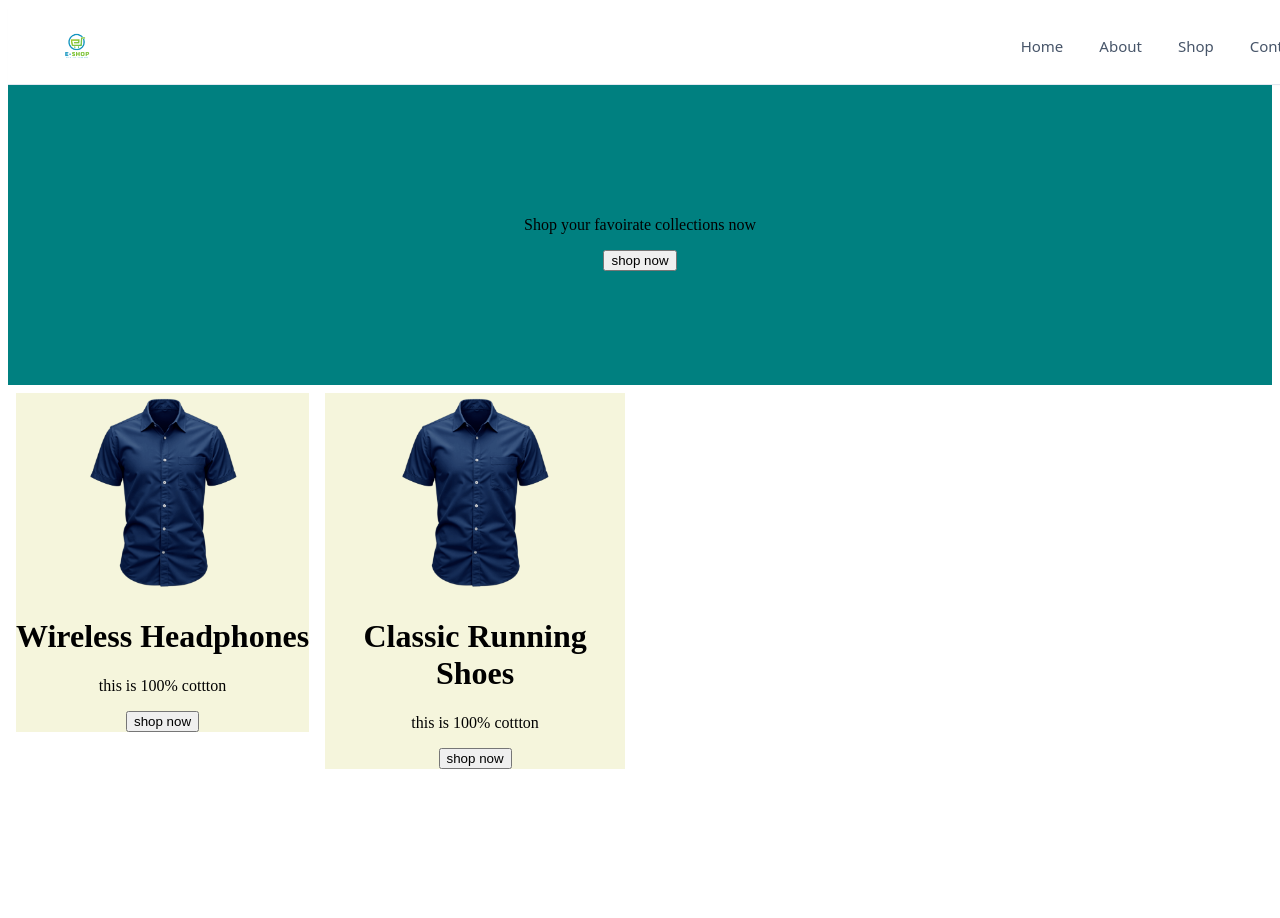
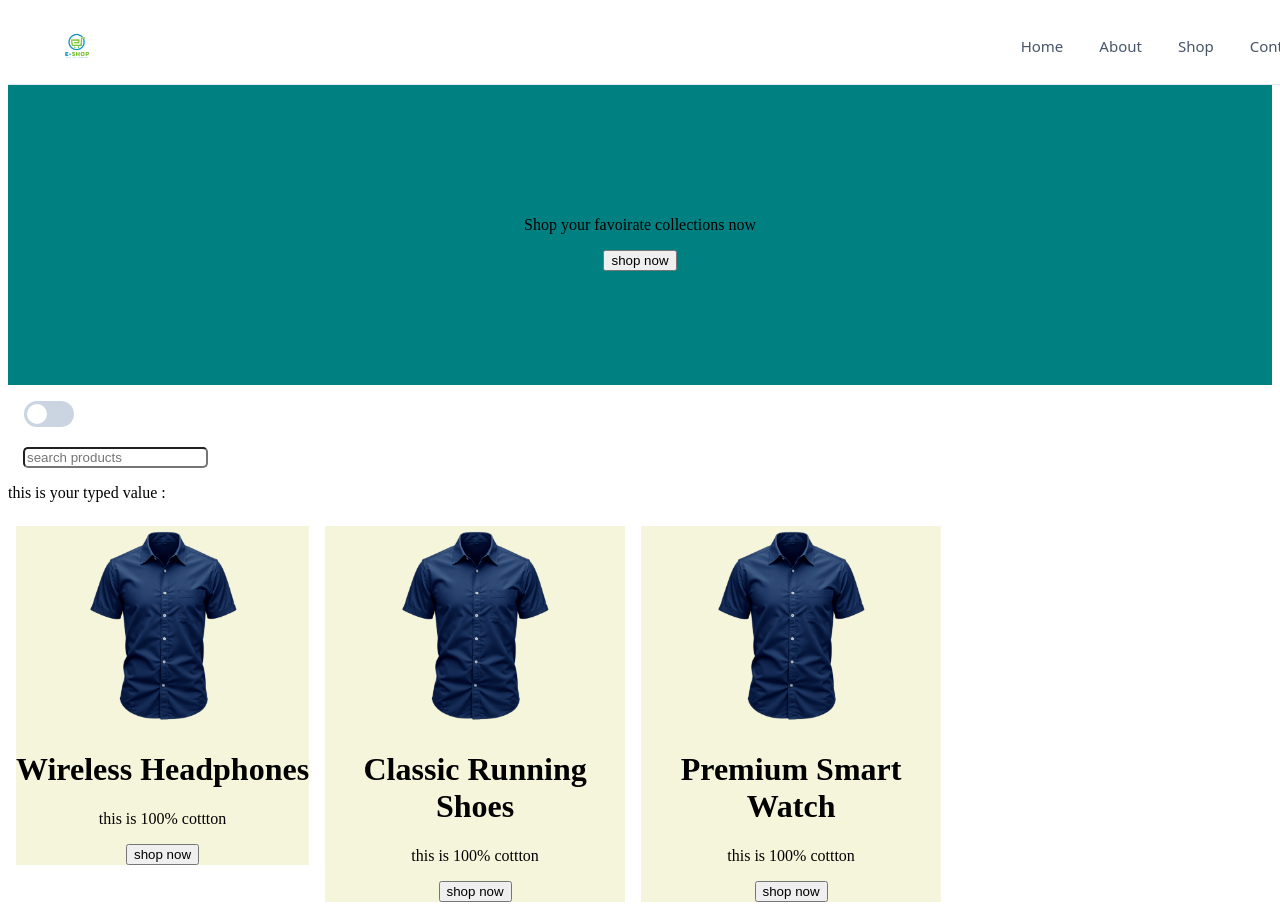
Before and after one commit to ajithyaasaf/React-learn, a React (Vite) app in the folder Ecommerce-practice/Ecommerce-practice/: page / in a window 1280 px wide. Shown: the top 918 px of the page. Before the commit the page ends 800 px from the top, so only its background shows below. Built offline with nearby package versions, Linux system fonts and the light colour scheme.

Commit message:
code change

```diff
--- a/Ecommerce-practice/Ecommerce-practice/src/combonents/Categories.jsx
+++ b/Ecommerce-practice/Ecommerce-practice/src/combonents/Categories.jsx
@@ -1,15 +1,49 @@
+import { useState } from "react"
 import mens from "../assets/products/men.png"
+import styles from "../css/Categories.module.css"
 
 
 function Categories(props) {
 
+    let [initial, setToggle] = useState(false)
+
     const filteredData = props.prod.filter((val) => {
         return val.inStock == true
     })
-    console.log(filteredData)
+
+    // for search bar
+    const [search, setSeach] = useState("")
+
     return (
-        props.available && <div style={{ display: "flex" }}>
-            {filteredData.map((val) => {
+        props.available && (
+            <>
+                <div
+                    className={`${styles.switch} ${initial ? styles.on : styles.off}`}
+                    onClick={() => setToggle(!initial)}
+                >
+                    <span className={`${styles.slider} ${initial ? styles.sliderOn : styles.sliderOff}`}></span>
+                </div>
+                {/* serach bar implementation */}
+                <div>
+                    <input type="search" name="search bar" placeholder="search products" style={{ marginLeft: "15px", borderRadius: "5px" }}
+                        onChange={(e) => { setSeach(e.target.value) }} />
+                </div>
+                <p>this is your typed value : {search}</p>
+                <div style={{ display: "flex" }}>
+                    {initial ? filteredData.reduce().map((val) => {
+                        return (
+
+                            <div className="card" >
+                                <div style={{ backgroundColor: "beige", maxHeight: "600px", maxWidth: "300px", margin: "8px", textAlign: "center" }}>
+                                    <img src={mens} alt="" style={{ maxHeight: "200px", maxWidth: "200px" }} />
+                                    <h1>{val.name}</h1>
+                                    <p>this is 100% cottton</p>
+                                    <button>shop now</button>
+                                </div>
+                            </div>
+
+                        )
+                    }) : props.prod.map((val) => {
                         return (
 
                             <div className="card" >
@@ -24,6 +58,8 @@ function Categories(props) {
                         )
                     })}
                 </div>
+            </>
+        )
     )
 }
 export default Categories
--- /dev/null
+++ b/Ecommerce-practice/Ecommerce-practice/src/css/Categories.module.css
@@ -0,0 +1,40 @@
+/* The switch container track */
+.switch {
+    width: 50px;
+    height: 26px;
+    border-radius: 50px;
+    position: relative;
+    cursor: pointer;
+    transition: background-color 0.2s ease;
+    display: inline-block;
+    margin: 16px;
+}
+
+/* Background color states for the track */
+.off {
+    background-color: #cbd5e1;
+}
+
+.on {
+    background-color: #0f172a;
+}
+
+/* The sliding circle indicator */
+.slider {
+    width: 20px;
+    height: 20px;
+    background-color: white;
+    border-radius: 50%;
+    position: absolute;
+    top: 3px;
+    transition: left 0.2s ease;
+}
+
+/* Sliding circle position states */
+.sliderOff {
+    left: 3px;
+}
+
+.sliderOn {
+    left: 27px;
+}
```
Lines whose indentation alone changed are shown as unchanged.
